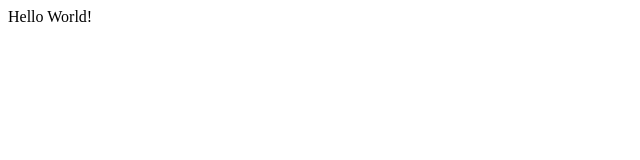
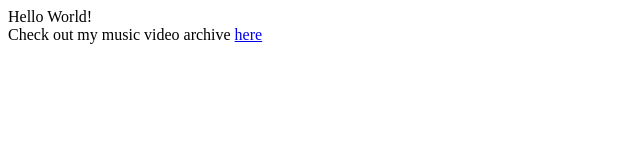
Before and after one commit to minahkim0421/my-portfolio, a plain HTML site: page index.html in a window 1280 px wide. Shown: the whole page, without its empty margins (0-640 px from the left). Drawn offline with Linux system fonts and the light colour scheme.

Commit message:
initial test

```diff
--- a/index.html
+++ b/index.html
@@ -7,5 +7,7 @@
 </head>
 <body>
     Hello World!
+    <br>
+    Check out my music video archive <a href="https://mvarchive.minaherinkim.com">here</a>
 </body>
 </html>
```
